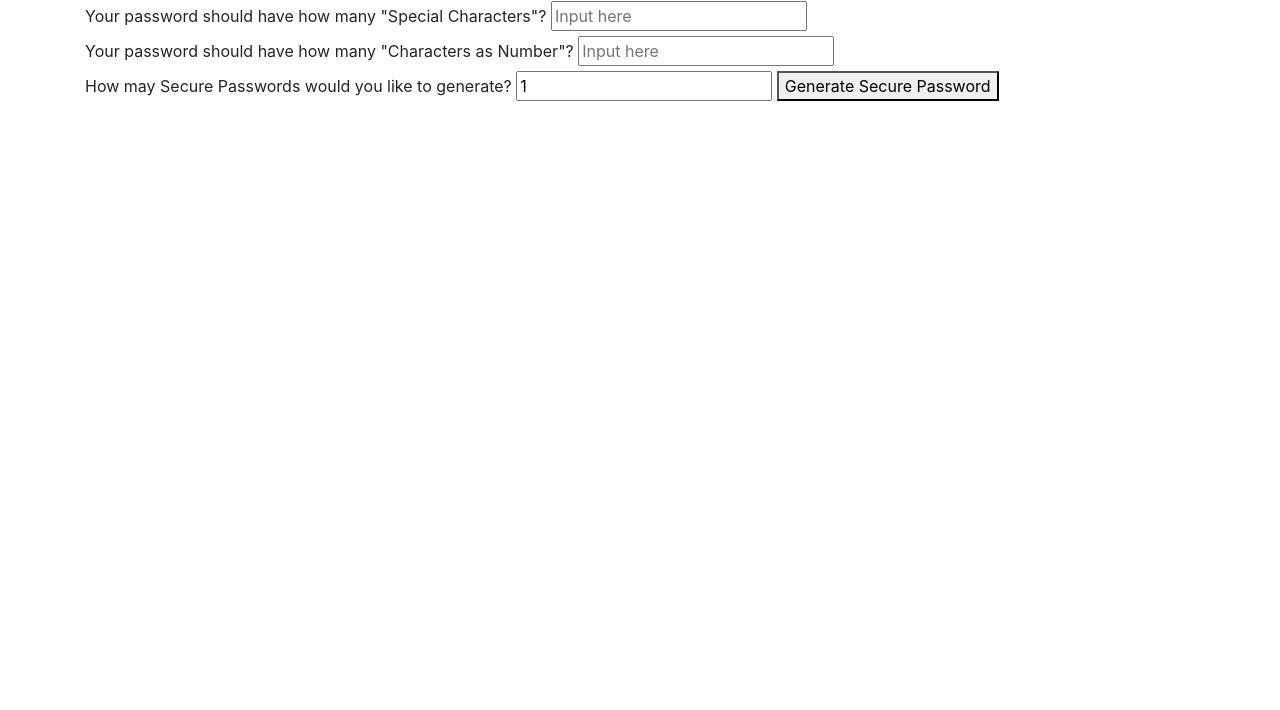
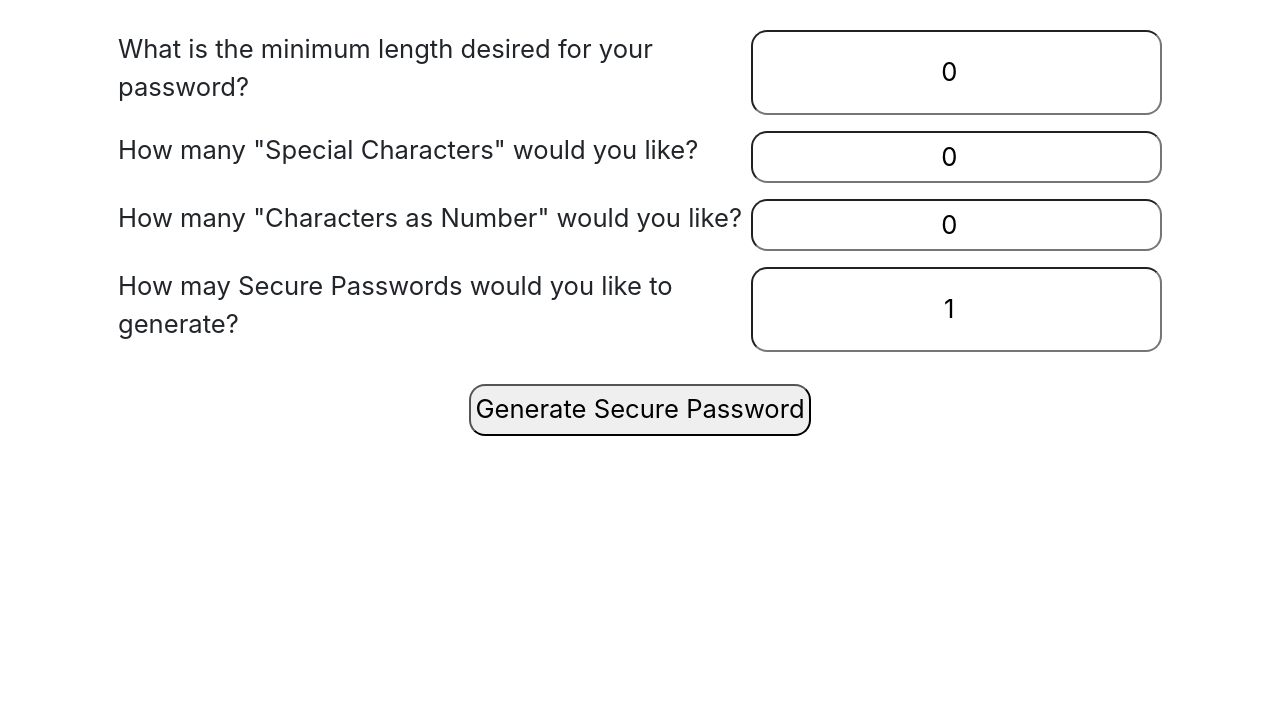
Before and after one commit to czanni88/secure_password_generator, a website built with webpack: page src/index.html in a window 1280 px wide. Shown: the part 90-800 px from the top of the page. Built offline with nearby package versions, Linux system fonts and the light colour scheme.

Commit message:
Start of styling

```diff
--- a/src/index.html
+++ b/src/index.html
@@ -10,35 +10,37 @@
   <body>
     <h1>Secure Password Generator</h1>
     <main class="container">
-      <div class="securePasswordFormContainer">
-        <form action="" method="post" class="securePasswordForm">
+      <form action="" method="post" class="securePasswordForm">
+        <div class="formInput">
           <label for="minLength"
             >What is the minimum length desired for your password?</label
           >
-          <input
-            type="number"
-            name="minLength"
-            id="minLength"
-            placeholder="Input here"
-          />
+          <input type="number" name="minLength" id="minLength" value="0" />
+        </div>
+
+        <div class="formInput">
           <label for="specialCharacters"
-            >Your password should have how many "Special Characters"?</label
+            >How many "Special Characters" would you like?</label
           >
           <input
             type="number"
             name="specialCharacters"
             id="specialCharacters"
-            placeholder="Input here"
+            value="0"
           />
+        </div>
+        <div class="formInput">
           <label for="charactersAsNumber"
-            >Your password should have how many "Characters as Number"?</label
+            >How many "Characters as Number" would you like?</label
           >
           <input
             type="number"
             name="charactersAsNumber"
             id="charactersAsNumber"
-            placeholder="Input here"
+            value="0"
           />
+        </div>
+        <div class="formInput">
           <label for="quantityOfPasswords"
             >How may Secure Passwords would you like to generate?</label
           >
@@ -48,12 +50,12 @@
             id="quantityOfPasswords"
             value="1"
             min="1"
-            placeholder="Input here"
           />
-          <button type="submit">Generate Secure Password</button>
-        </form>
-      </div>
-      <div class="GeneratedSecurePasswordsContainer"></div>
+        </div>
+        <button type="submit">Generate Secure Password</button>
+      </form>
+
+      <div class="generatedSecurePasswordsContainer"></div>
     </main>
   </body>
 </html>
--- a/src/scripts/functions.js
+++ b/src/scripts/functions.js
@@ -96,7 +96,7 @@ export const generateRegularChars = (quantOfRegularChars) => {
 // Function to render the Secure Passwords to the user
 
 const securePasswordsContainer = document.querySelector(
-  '.GeneratedSecurePasswordsContainer'
+  '.generatedSecurePasswordsContainer'
 );
 
 export const renderSecurePasswords = (severalSecurePasswords) => {
--- a/src/styles/main.scss
+++ b/src/styles/main.scss
@@ -1,8 +1,54 @@
-// This is where your styles can go, import any other scss or css files here or write your own style directly below
+@import '../../node_modules/bootstrap/scss/bootstrap.scss';
 
-@import "../../node_modules/bootstrap/scss/bootstrap.scss";
-
-body,
-body * {
+root {
+  font-size: 62.5%;
   box-sizing: border-box;
 }
+
+* {
+  box-sizing: inherit;
+  padding: 0;
+  margin: 0;
+}
+
+body {
+  font-size: 1.6rem;
+  display: flex;
+  flex-direction: column;
+  align-items: center;
+  h1 {
+    margin-top: 2rem;
+  }
+}
+
+.securePasswordForm {
+  margin: 2rem;
+  button {
+    border-radius: 1rem;
+    padding: 0.3rem;
+    display: block;
+    margin: 2rem auto;
+  }
+  .formInput {
+    display: flex;
+    justify-content: space-between;
+    margin: 1rem;
+    input {
+      border-radius: 1rem;
+      padding: 0.3rem;
+      text-align: center;
+    }
+  }
+}
+
+.generatedSecurePasswordsContainer {
+  display: flex;
+  flex-direction: column;
+  align-items: center;
+  h2 {
+    margin: 2rem;
+  }
+  li {
+    padding: 1rem;
+  }
+}
```
